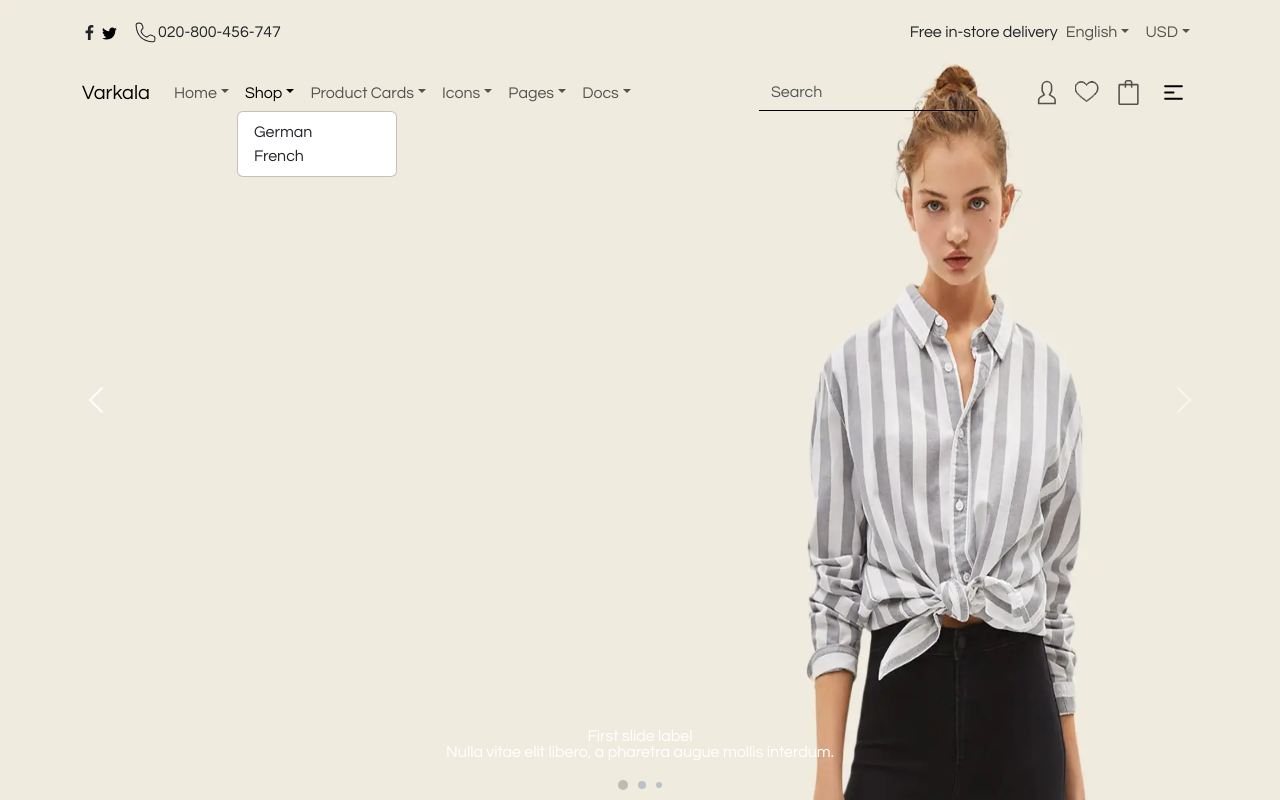
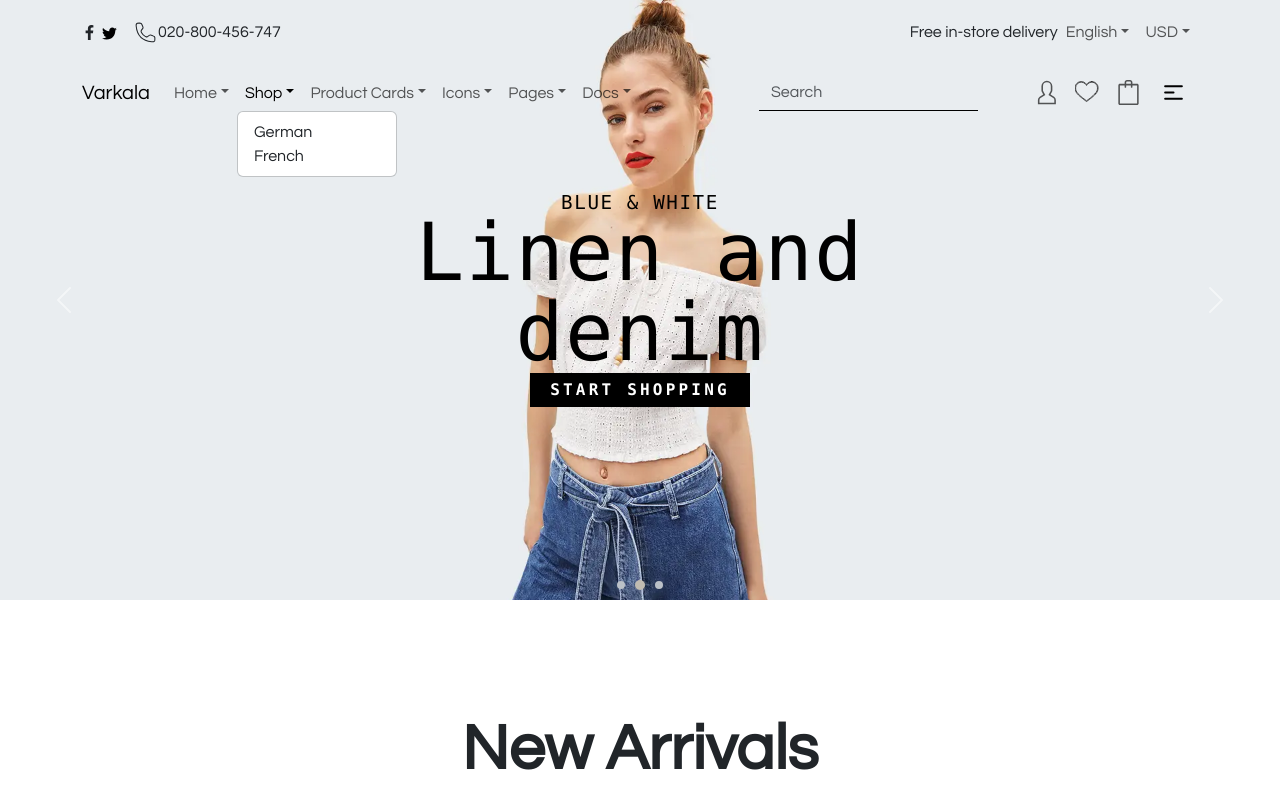
Before and after one commit to Versatile28/E-Commerce-Webpage, a React (Create React App) app in the folder client/: page / in a window 1280 px wide. Both pictures are taken after a click on the button "Shop". Shown: the top 800 px of the page. Built offline with nearby package versions, Linux system fonts and the light colour scheme; a web font is replaced by a local one.

Commit message:
minor fixes

```diff
--- a/client/src/App.css
+++ b/client/src/App.css
@@ -60,7 +60,90 @@ table {
   margin: 0px
 }
 
+/* HeroCarousel */
 
+.carousel-image{
+  background-repeat: no-repeat;
+  background-size:cover;
+  background-position: center;
+  height: 37.5rem;
+  width: 100%;
+}
+
+.first-slide{
+  background-image: url("../public/images/home-1-plain.webp");
+}
+
+.second-slide{
+  background-image: url("../public/images/home-2-plain.webp");
+}
+
+.third-slide{
+  background-image: url("../public/images/home-3-plain.webp");
+}
+
+.carousel-control-prev,
+.carousel-control-next{
+  width: 10%;
+  height: 10%;
+  top: 50%;
+  transform: translateY(-50%);
+  z-index: 0;
+}
+
+
+.slide-container{
+  display: flex;
+  flex-direction: row;
+  justify-content: start;
+  align-items: center;
+  width: 100vw;
+}
+
+.slide-caption{
+  display: flex;
+  flex-direction: column;
+  width: 40%;
+  margin: 0 5rem;
+}
+
+.slide-highlight{
+  font-family: var(--bs-font-monospace);
+  color: black;
+  letter-spacing: .1rem;
+  font-size: 1.2rem;
+}
+
+.slide-title{
+  font-family: var(--bs-font-monospace);
+  color: black;
+  letter-spacing: .1rem;
+  font-size: 5rem;
+  text-align: start;
+}
+
+.slide-desc{
+  font-size: 1rem;
+  color: rgb(134,142,153);
+  font-weight: 600;
+  line-height: 1.6;
+  text-align: start;
+}
+
+.slide-btn{
+  padding: .5rem 1.2rem;
+  border: 1px solid black;
+  border-radius: 0;
+  font-family: var(--bs-font-monospace);
+  letter-spacing: .2rem;
+  color: white;
+  background-color: black;
+  font-weight: 900;
+}
+
+.slide-btn:hover{
+  background-color: rgb(33, 33, 33);
+}
 
 .custom-indicators {
 	width: 100vw;
@@ -128,7 +211,6 @@ table {
 
  .deal-section .deal-info{
    height: 30rem;
-   width: 76%;
  }
 
  .deal-section p{
@@ -160,11 +242,10 @@ table {
 
  .countdown-box {
    display: flex;
-   justify-content: center;
+   justify-content: space-evenly;
    align-items: center;
    background-color: #ffffff;
-   padding: 1.6rem 5rem;
-   gap: 4rem;
+   padding: 1.6rem 3.5rem;
    box-shadow: 0 0 15px rgb(205, 205, 205);
  }
 
@@ -332,8 +413,9 @@ table {
    transition: color 0.3s;
  }
 
+
  .footer-bottom span:hover {
-   text-decoration: underline;
+  text-decoration: underline;
  }
 
  .text-muted {
--- a/client/src/components/CarouselImage.jsx
+++ b/client/src/components/CarouselImage.jsx
@@ -6,7 +6,7 @@ export default function CarouselImage({ text,alt }) {
       className="d-block w-100"
       src={text}
       alt={alt}
-      style={{ height: "100vh", objectFit: "fill" }}
+      style={{ height: "37.5rem", objectFit: "fill" }}
     />
   );
 }
--- a/client/src/components/CountdownSection.jsx
+++ b/client/src/components/CountdownSection.jsx
@@ -34,8 +34,7 @@ export default function CountdownSection () {
     <section className="deal-section d-flex align-items-center py-5">
       <Container>
         <Row className="deal-info align-items-center">
-          {/* LEFT COLUMN */}
-          <Col md={8} className="">
+          <Col xl={6} sm={12} md={12}>
             <p className="text-danger text-uppercase fw-bold mb-1 mb-4">
               Deal of the Week
             </p>
--- a/client/src/components/Footer.jsx
+++ b/client/src/components/Footer.jsx
@@ -1,6 +1,5 @@
 import React from 'react';
 import { Container, Row, Col, Form, InputGroup } from 'react-bootstrap';
-import { Envelope } from 'react-bootstrap-icons';
 import 'bootstrap/dist/css/bootstrap.min.css';
 
 const Footer = () => {
--- a/client/src/components/HeroCarousel.jsx
+++ b/client/src/components/HeroCarousel.jsx
@@ -22,27 +22,34 @@ export default function HeroCarousel() {
     <div>
       <Carousel activeIndex={index} onSelect={handleSelect} indicators={false}>
         <Carousel.Item interval={5000}>
-          <CarouselImage text={images[0].src} alt="First slide" />
-          <Carousel.Caption>
-            <h3>First slide label</h3>
-            <p>Nulla vitae elit libero, a pharetra augue mollis interdum.</p>
-          </Carousel.Caption>
+          <div className='slide-container first-slide carousel-image'>
+          <div className='slide-caption' style={{alignItems:"start"}}>
+            <h3 className='slide-highlight'>OUR ALL-TIME FAVOURITES</h3>
+            <h1 className='slide-title'>Blouses & Tops</h1>
+            <p className='slide-desc'>The bedding was hardly able to cover it and seemed ready to slide off any moment. His many legs, pit</p>
+            <button className='slide-btn'>DISCOVER MORE</button>
+          </div>
+          <div className='slide-caption'></div>
+          </div>
         </Carousel.Item>
         <Carousel.Item interval={5000}>
-          <CarouselImage text={images[1].src} alt="Second slide" />
-          <Carousel.Caption>
-            <h3>Second slide label</h3>
-            <p>Lorem ipsum dolor sit amet, consectetur adipiscing elit.</p>
-          </Carousel.Caption>
+          <div className='slide-container second-slide carousel-image d-flex justify-content-center'>
+          <div className='d-flex justify-content-center flex-column align-items-center' style={{width:"40%"}}>
+            <h3 className='slide-highlight'>BLUE & WHITE</h3>
+            <h1 className='slide-title' style={{textAlign:"center"}}>Linen and denim</h1>
+            <button className='slide-btn'>START SHOPPING</button>
+          </div>
+          </div>
         </Carousel.Item>
         <Carousel.Item interval={5000}>
-          <CarouselImage text={images[2].src} alt="Third slide" />
-          <Carousel.Caption>
-            <h3>Third slide label</h3>
-            <p>
-              Praesent commodo cursus magna, vel scelerisque nisl consectetur.
-            </p>
-          </Carousel.Caption>
+          <div className='slide-container third-slide carousel-image'>
+          <div className='slide-caption'></div>
+          <div className='slide-caption' style={{alignItems:"start"}}>
+            <h3 className='slide-highlight'>SNEAKERS</h3>
+            <h1 className='slide-title'>For every occassion</h1>
+            <button className='slide-btn'>START SHOPPING</button>
+          </div>
+          </div>
         </Carousel.Item>
       </Carousel>
       <div className="custom-indicators">
--- a/client/src/components/MyNavbar.jsx
+++ b/client/src/components/MyNavbar.jsx
@@ -9,7 +9,7 @@ export default function MyNavbar() {
   const handleShow = () => setShow(true);
 
   return (
-    <Navbar expand="lg">
+    <Navbar expand="lg" style={{zIndex:'1000'}}>
       <Container>
         <Navbar.Brand href="/">Varkala</Navbar.Brand>
         <Navbar.Collapse id="basic-navbar-nav">
```
Lines whose indentation alone changed are shown as unchanged.
